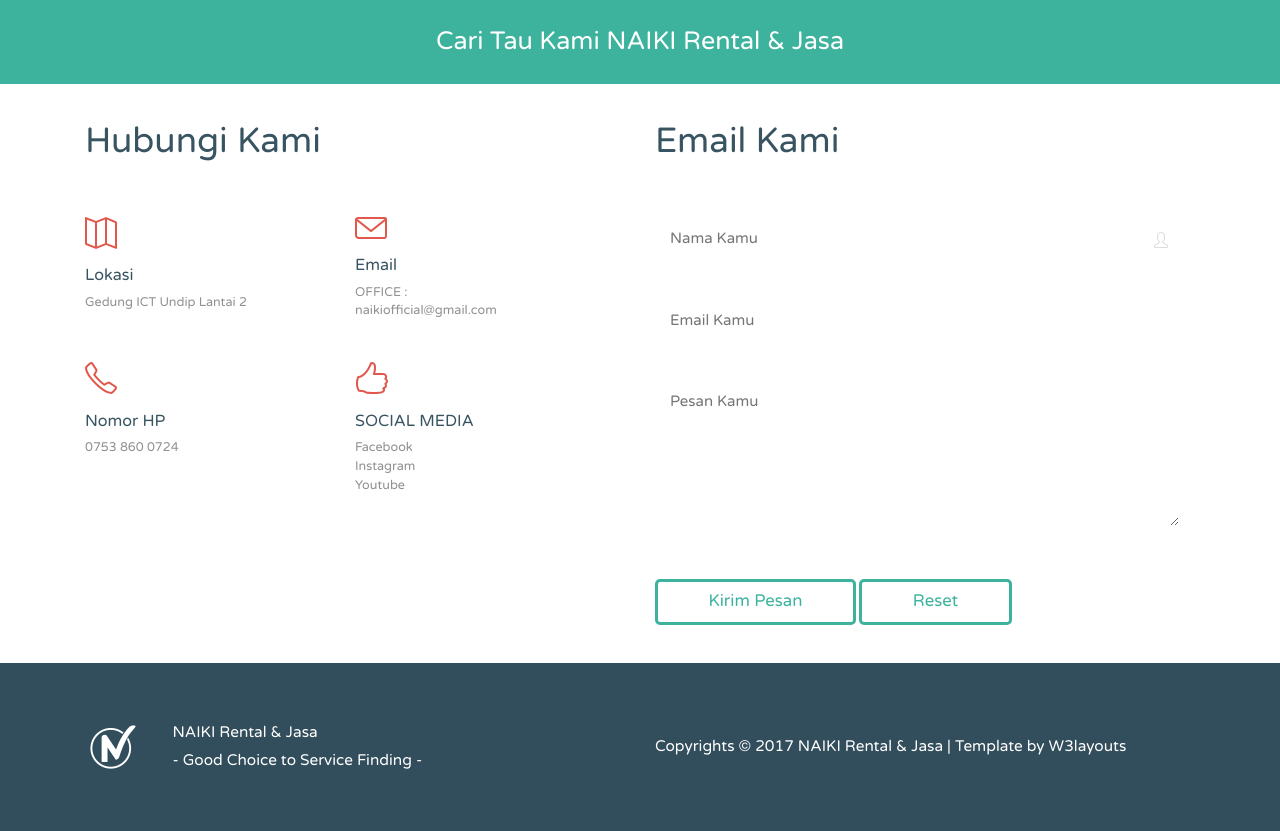
After one commit to ranggasatriaa/naiki, a PHP site: page /email.php in a window 1280 px wide. The commit adds this page. Run offline with PHP 8.4, Linux system fonts and the light colour scheme; some libraries are stand-ins or nearby versions.

Commit message:
ubah foto & tambah coba emailnya

```diff
--- a/css/style.css
+++ b/css/style.css
@@ -1297,6 +1297,29 @@ border-radius: 10px;
 margin-bottom: 1em;
 position:relative;
 }
+.hello-grid-form li.text input[type="email"] {
+width: 90%;
+color: #C0C0C0;
+font-size: 15px;
+padding: 15px 0 15px 15px;
+border: none;
+outline: none;
+border-radius: 10px;
+background: #fff;
+margin-bottom: 1em;
+}
+.hello-grid-form form li.active input[type="email"]{
+background:#e2574c;
+width: 100%;
+color: #C0C0C0;
+font-size: 15px;
+padding: 15px 0 15px 15px;
+border: none;
+outline: none;
+border-radius: 10px;
+margin-bottom: 1em;
+position:relative;
+}
 .hello-grid-form textarea {
 height: 10em;
 width: 97%;
@@ -1348,6 +1371,26 @@ transition: 0.5s all;
 background:#3db39e;
 color:#fff;
 }
+.hello-grid-form form input[type="reset"] {
+display: inline-block;
+text-decoration: none;
+color: #3db39e;
+background:transparent;
+border-radius: 5px;
+font-size: 1.2em;
+border: 3px solid #3db39e;
+padding: 8px 3em;
+margin-top: 1em;
+transition: 0.5s all;
+-webkit-transition: 0.5s all;
+-moz-transition: 0.5s all;
+-o-transition: 0.5s all;
+-ms-transition: 0.5s all;
+}
+.hello-grid-form form input[type="reset"]:hover{
+background:#3db39e;
+color:#fff;
+}
 /*----*/
 .map{
 margin:3% 0;
--- /dev/null
+++ b/email.php
@@ -0,0 +1,159 @@
+
+<!--
+Author: W3layouts
+Author URL: http://w3layouts.com
+License: Creative Commons Attribution 3.0 Unported
+License URL: http://creativecommons.org/licenses/by/3.0/
+-->
+<?php
+	if(isset($_POST['submit'])){
+		error_reporting(-1);
+		ini_set('display_errors', 'On');
+		set_error_handler("var_dump");
+	//    ini_set( 'display_errors', 1 );
+		//  error_reporting( E_ALL );
+
+			$from = "official@naiki.id";    //email tergantung hostinger
+			//$from = ($_POST['email']);    //email tergantung hostinger
+			$to = "ranggasatriaa@gmail.com";
+			$subject = 'Request: '.($_POST['nama']); //subject
+			$message = '<html><body>';
+			$message .= 'Email: ';
+			$message .= ($_POST['email']);
+			$message .= '<br><br>Pesan: <br>';
+			$message .= ($_POST['pesan']);
+			$message .= '</body></html>';
+			$headers = "From:" . strip_tags($from) . "\r\n";
+			$headers .= "MIME-Version: 1.0\r\n";
+			$headers .= "Content-Type: text/html; charset=ISO-8859-1\r\n";
+			//mail($to,$subject,$message, $headers);
+			if(mail($to, $subject, $message, $headers)){
+				//return complete();
+				echo 'SUCCESS: Pesan anda berhasil di kirim. <a href="index.php">Kembali</a>';
+			}else{
+				echo 'ERROR: Pesan anda gagal di kirim silahkan coba lagi. <a href="index.php">Kembali</a>';
+			}
+		}
+?>
+<!DOCTYPE html>
+<html>
+<head>
+<link rel="shortcut icon" type="image/x-icon" href="images/naikiico.ico">
+<title>NAIKI Rental & Jasa</title>
+
+
+<meta name="viewport" content="width=device-width, initial-scale=1">
+<meta http-equiv="Content-Type" content="text/html; charset=utf-8" />
+<meta name="keywords" content="Naiki Rental & Jasa Platform Pihak Ketiga Rental Alat Event dan Juga Jasa Seperti MC dan Talent" />
+
+<link href="css/bootstrap.css" rel='stylesheet' type='text/css' />
+<!-- jQuery (necessary for Bootstrap's JavaScript plugins) -->
+<script src="js/jquery.min.js"></script>
+<!-- Custom Theme files -->
+<link href="css/hover.css" rel="stylesheet" media="all">
+<link href="css/style.css" rel="stylesheet" type="text/css" media="all" />
+<link rel="stylesheet" href="css/flexslider.css" type="text/css" media="screen" />
+<!-- Custom Theme files -->
+
+<script type="application/x-javascript"> addEventListener("load", function() { setTimeout(hideURLbar, 0); }, false); function hideURLbar(){ window.scrollTo(0,1); } </script>
+<!--webfont-->
+<link href='http://fonts.googleapis.com/css?family=Varela+Round' rel='stylesheet' type='text/css'>
+<!---- start-smoth-scrolling---->
+		<script type="text/javascript" src="js/move-top.js"></script>
+		<script type="text/javascript" src="js/easing.js"></script>
+		<script type="text/javascript">
+			jQuery(document).ready(function($) {
+				$(".scroll").click(function(event){
+					event.preventDefault();
+					$('html,body').animate({scrollTop:$(this.hash).offset().top},900);
+				});
+			});
+		</script>
+ 	<!---- start-smoth-scrolling---->
+
+</head>
+<body>
+<!---->
+
+
+<!---->
+<div id="contact" class="sally">
+	 <div class="container">
+		 <h3>Cari Tau Kami NAIKI Rental & Jasa</h3>
+	 </div>
+</div>
+<!---->
+<div class="say-hello">
+	 <div class="container">
+		 <div class="col-md-6 hello-grid-address">
+			 <h3>Hubungi Kami</h3>
+			 <div class="address-grids">
+				 <div class="address-grid">
+					 <img src="images/cc1.png" alt=""/>
+					 <h4>Lokasi</h4>
+					 <p>Gedung ICT Undip Lantai 2</p>
+				 </div>
+				 <div class="address-grid">
+					 <img src="images/cc2.png" alt=""/>
+					 <h4>Email</h4>
+					 <p>OFFICE : <a href="mailto:info@example.com"> naikiofficial@gmail.com</a></p>
+				 </div>
+				 <div class="clearfix"></div>
+				 <div class="address-grid">
+					 <img src="images/cc3.png" alt=""/>
+					 <h4>Nomor HP</h4>
+					 <p>0753 860 0724</p>
+				 </div>
+				 <div class="address-grid">
+					 <img src="images/cc4.png" alt=""/>
+					 <h4>SOCIAL MEDIA</h4>
+					 <p><a href="mailto:info@example.com"> Facebook </a> </p>
+					 <p><a href="https://www.instagram.com/naiki.id/"> Instagram </a></p>
+					 <p><a href="https://www.youtube.com/watch?v=yS2uba97BSc&t=13s"> Youtube </a></p>
+				 </div>
+				 <div class="clearfix"></div>
+			 </div>
+		 </div>
+		 <div class="col-md-6 hello-grid-form">
+			 <h3>Email Kami</h3>
+			 <form action="email.php" method="post">
+				 <li class="text"><input type="text" name="nama" placeholder="Nama Kamu" required/><div class="p1"></div></li>
+				 <li class="text"><input type="email" name="email" placeholder="Email Kamu" required/><div class="p2"></div></li>
+				 <li class="text"><textarea name="pesan" placeholder="Pesan Kamu"></textarea></li>
+				 <input type="submit" name="submit" value="Kirim Pesan"/>
+				 <input type="reset" value="Reset"/>
+			 </form>
+		 </div>
+		 <div class="clearfix"></div>
+	 </div>
+</div>
+<!---->
+<!-- <div class="map">
+	 <iframe src="https://www.google.com/maps/embed?pb=!1m14!1m8!1m3!1d869435.6992783837!2d-113.2693743!3d31.6548391!3m2!1i1024!2i768!4f13.1!3m3!1m2!1s0x88623b1c0c42dded%3A0x550548b5cee5c94e!2sCamp+MACOBA!5e0!3m2!1sen!2sin!4v1424323366904" frameborder="0" style="border:0"></iframe>
+	 <div class="up">
+		 <a class="scroll" href="#home"><img src="images/map-up.png" alt=""/></a>
+	 </div>
+</div>
+<!---->
+<!-- <div class="copy-right">
+	 <p>Copyrights &copy; 2015 Sally-Blocks All rights reserved | Template by <a href="http://w3layouts.com/">W3layouts</a></p>
+</div>  -->
+<!---->
+<div id="short" class="fotter">
+	 <div class="container">
+		 <div class="col-md-6 short-codes-left">
+			 <div class="ftr-pic">
+				 <img src="images/nav-logo.png" alt=""/>
+			 </div>
+			 <div class="ftr-info">
+				 <p>NAIKI Rental & Jasa</p>
+				 <p>- Good Choice to Service Finding - </p>
+			 </div>
+			 <div class="clearfix"></div>
+		 </div>
+		 <div class="col-md-6 short-codes-right">
+			 	<p>Copyrights &copy; 2017 NAIKI Rental & Jasa | Template by W3layouts</p>
+		 </div>
+		 <div class="clearfix"></div>
+	 </div>
+</div>
--- a/index(copy).html
+++ b/index(copy).html
@@ -5,6 +5,7 @@ Author URL: http://w3layouts.com
 License: Creative Commons Attribution 3.0 Unported
 License URL: http://creativecommons.org/licenses/by/3.0/
 -->
+
 <!DOCTYPE html>
 <html>
 <head>
```
Also changed, not shown: index.php (renamed from index.html, +36 -5 lines), images/DSC_0227.jpg (added), images/afif - Copy.jpg (added), images/afif.jpg, images/fadel - Copy.jpg (added), images/fadel.jpg, images/hafidh.jpg, images/man1.jpg (deleted), images/man2.jpg (deleted), images/man3.jpg (deleted), images/rangga - Copy.jpg (added), images/rangga.jpg, images/sandy - Copy - Copy.jpg (added), images/sandy.jpg.
